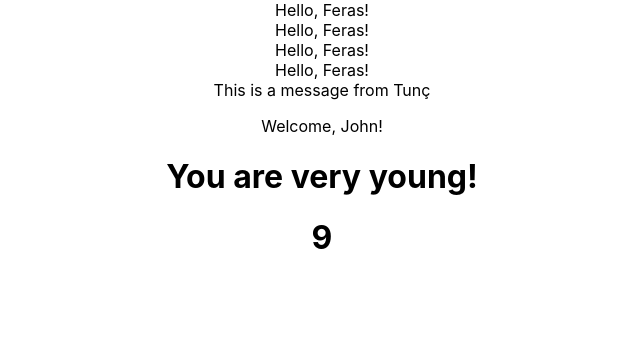
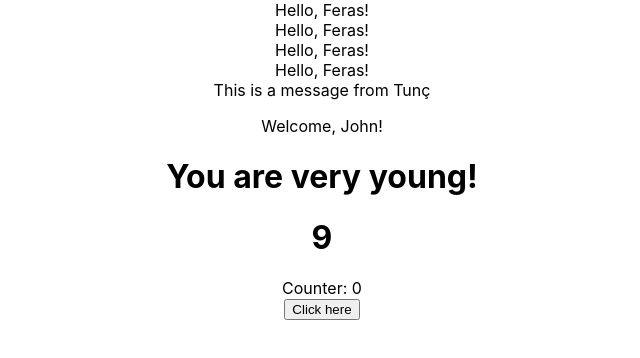
Before and after one commit to tuncduluc/ReactExs, a React (Create React App) app in the folder my-app/: page / in a window 1280 px wide. Shown: the top 358 px of the page, without its empty margins (318-958 px from the left). Built offline with nearby package versions, Linux system fonts and the light colour scheme.

Commit message:
Events - ClickCounter

```diff
--- a/my-app/src/App.js
+++ b/my-app/src/App.js
@@ -1,4 +1,5 @@
 import './App.css';
+import ClickCounter from './components/ClickCounter';
 import Counter from './components/Counter';
 import Hello from './components/Hello.js'
 import Message from './components/Message.js'
@@ -15,7 +16,7 @@ function App() {
       <Message/>
       <Welcome name="John" age={15}/>
       <Counter initialValue={0} incInterval={599} incAmount={1} />
-
+      <ClickCounter/>
     </div>
   );
 }
--- /dev/null
+++ b/my-app/src/components/ClickCounter.js
@@ -0,0 +1,28 @@
+import React, {dwqdqwdwqdwqdqwdwq} from 'react';
+
+class ClickCounter extends React.Component {
+    state = {
+        count: 0
+    }
+
+
+incButtonClick = () => {
+    this.setState(prevState => ({
+            count: prevState.count + 1
+    }));
+}
+
+render() {
+    return (
+        <div>
+            <div>
+                Counter: {this.state.count}
+            </div>
+            <button onClick={this.incButtonClick}> Click here </button>
+            </div>
+
+    )
+}
+}
+
+export default ClickCounter;
```
